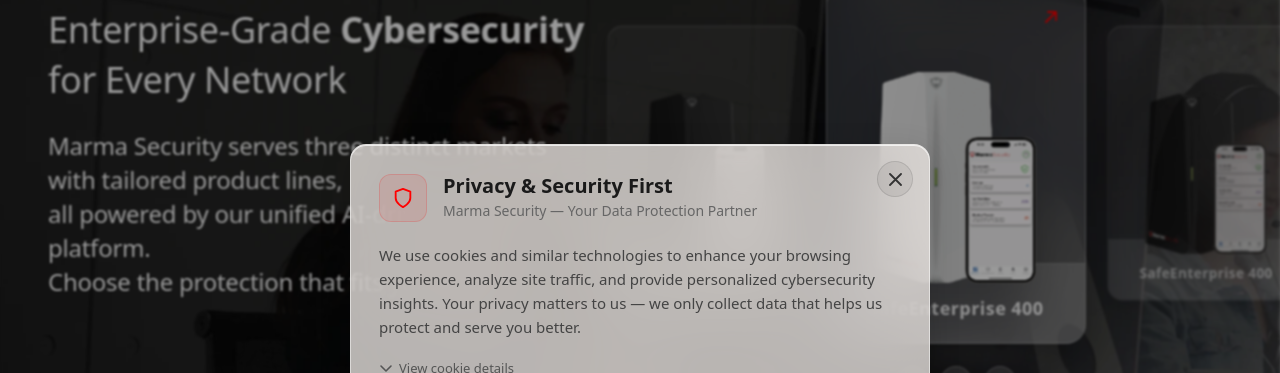
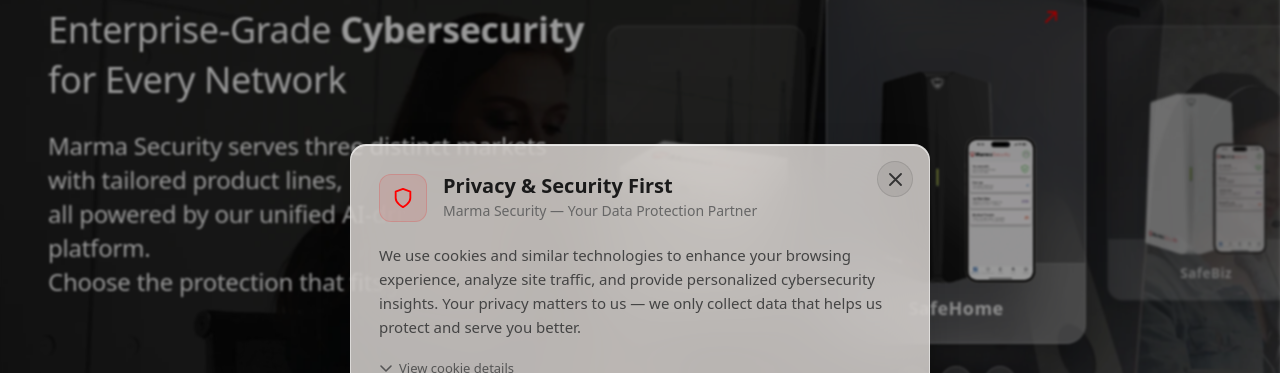
Before and after one commit to vinay-uelement/marma-security, a Next.js app: page /product in a window 1280 px wide. Shown: the part 238-611 px from the top of the page. Built offline with nearby package versions, Linux system fonts and the light colour scheme; no server answers.

Commit message:
update product navigation links, refine enterprise card styling, and standardize solution banner assets

```diff
--- a/app/product/ClientPage.tsx
+++ b/app/product/ClientPage.tsx
@@ -19,40 +19,44 @@ import ProductSummaryTable, {
 // ── Data ──────────────────────────────────────────────────────────────────────
 const heroProducts = [
   {
+    id: "safegov",
+    href: "?tab=enterprise&product=safeenterprise-400",
+    label: "SafeEnterprise 400",
+    isEnterprise: true,
+    image: "/images/product/SafeEnterprise4001.webp",
+    alt: "SafeGov Product",
+  },
+  {
+    id: "safeenterprise",
+    href: "?tab=enterprise&product=safeenterprise-200",
+    label: "SafeEnterprise 200",
+    isEnterprise: true,
+    image: "/images/product/SafeEnterprise2001.webp",
+    alt: "SafeEnterprise Product",
+  },
+  {
+    id: "safecloud",
+    href: "?tab=enterprise&product=saferemote",
+    label: "SafeEnterprise 100",
+    isEnterprise: true,
+    image: "/images/product/SafeEnterprise4002.webp",
+    alt: "SafeCloud Product",
+  },
+  {
     id: "safehome",
-    href: "#safehome",
+    href: "?tab=home&product=safehome",
     label: "SafeHome",
     image: "/images/banners/solution-banner-right1.webp",
     alt: "SafeHome Product",
   },
   {
     id: "safebiz",
-    href: "#safebiz",
+    href: "?tab=smb&product=safebiz",
     label: "SafeBiz",
     image: "/images/banners/homepage-right-banner1.webp",
     alt: "SafeBiz Product",
   },
-  {
-    id: "safeenterprise",
-    href: "#safeenterprise",
-    label: "SafeEnterprise 200",
-    image: "/images/banners/solution-banner-right1.webp",
-    alt: "SafeEnterprise Product",
-  },
-  {
-    id: "safegov",
-    href: "#safegov",
-    label: "SafeEnterprise 400",
-    image: "/images/banners/homepage-right-banner1.webp",
-    alt: "SafeGov Product",
-  },
-  {
-    id: "safecloud",
-    href: "#safecloud",
-    label: "SafeEnterprise 400",
-    image: "/images/banners/solution-banner-right1.webp",
-    alt: "SafeCloud Product",
-  },
+
 ];
 
 // ── Card Style Per Offset From Center ─────────────────────────────────────────
@@ -188,7 +192,7 @@ function HeroCarousel() {
                 alt={product.alt}
                 width={160}
                 height={200}
-                className="object-contain h-auto drop-shadow-2xl"
+                className={`object-contain h-auto drop-shadow-2xl ${product.isEnterprise ? "scale-150 pb-[30%]" : ""}`}
                 priority={isCenter}
               />
             </div>
@@ -340,9 +344,6 @@ function HeroCarousel() {
 
 // ── Page ──────────────────────────────────────────────────────────────────────
 export default function ClientPage({ products }: { products: any }) {
-  useEffect(() => {
-    console.log("Products from SSR (Client side):", products);
-  }, [products]);
 
   const searchParams = useSearchParams();
   const tabParam = searchParams.get("tab");
--- a/components/product/ProductCategoriesComponent/HomeSolutions.tsx
+++ b/components/product/ProductCategoriesComponent/HomeSolutions.tsx
@@ -54,7 +54,7 @@ export default function HomeSolutions({ products = [] }: { products?: any[] }) {
             <SpecificationProductCard
               title={prod.name || prod.title || "Home Security Device"}
               descript={prod.description || "SafeHome protects all connected devices on your network from cyberattacks targeting your financial and personal data, safeguarding your privacy and protecting your family on the internet."}
-              image={prod.image || "/images/banners/homepage-right-banner1.webp"}
+              image={prod.image || "/images/banners/solution-banner-right1.webp"}
               imageAlt={prod.imageAlt || prod.name || prod.title || "Home security device"}
               specification={
                 prod.keyCapabilities
--- a/components/product/ProductCategoriesComponent/SMBSoluations.tsx
+++ b/components/product/ProductCategoriesComponent/SMBSoluations.tsx
@@ -61,7 +61,7 @@ export default function SMBSoluations({ products = [] }: { products?: any[] }) {
             <SpecificationProductCard
               title={prod.name || prod.title || "SMB Security Device"}
               descript={prod.description || smbGatewayDescription}
-              image={prod.image || "/images/banners/solution-banner-right1.webp"}
+              image={prod.image || "/images/banners/homepage-right-banner1.webp"}
               imageAlt={prod.imageAlt || prod.name || prod.title || "SMB security device"}
               specification={
                 prod.keyCapabilities
```
